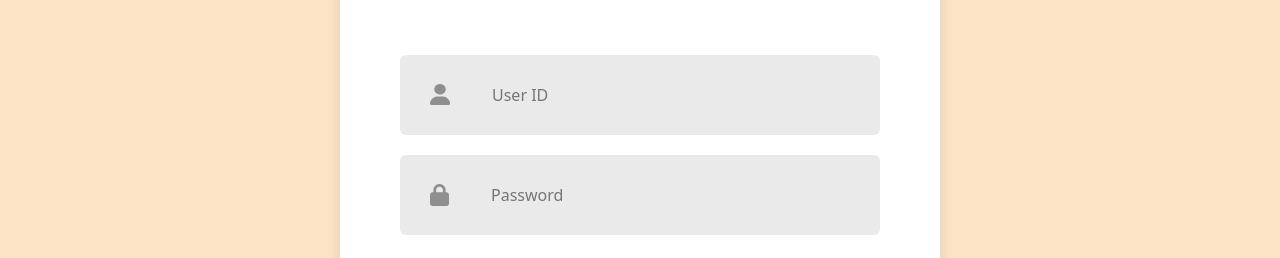
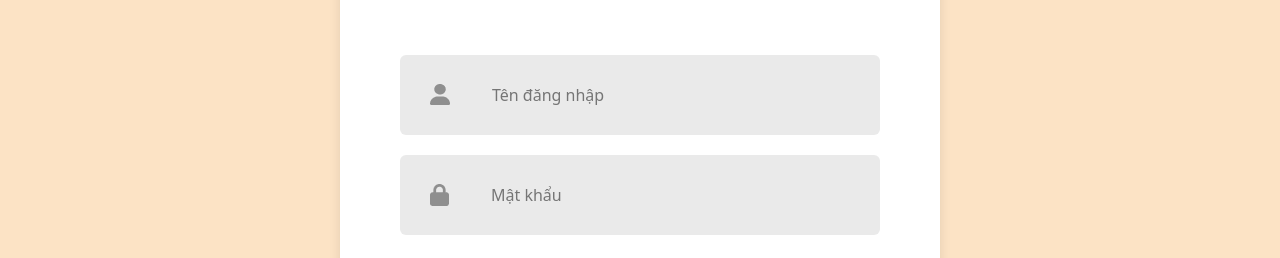
Before and after one commit to minhphong11122004/doan, a React (Create React App) app: page /signup in a window 1280 px wide. Shown: the part 368-626 px from the top of the page. Built offline with nearby package versions, Linux system fonts and the light colour scheme.

Commit message:
sửa APi lần đăng nhập đăng ký

```diff
--- a/src/component/Login.js
+++ b/src/component/Login.js
@@ -22,7 +22,7 @@ const Login = () => {
       );
 
       if (user) {
-        alert("Login successful!");
+        alert("đăng nhập thành công");
         localStorage.setItem("isLoggedIn", true);
         localStorage.setItem("username", username);
         navigate("/");
--- a/src/component/sign.js
+++ b/src/component/sign.js
@@ -8,14 +8,14 @@ import password_icon from "../Assets/password.png";
 
 function Signup() {
   const navigate = useNavigate(); // Khởi tạo useNavigate
-  const [userid, setUserid] = useState("");
+  const [username, setUserid] = useState("");
   const [password, setPassword] = useState("");
   const [msg, setMsg] = useState("");
   const [error, setError] = useState("");
 
   const handleInput = (event) => {
     const { name, value } = event.target;
-    if (name === "userid") {
+    if (name === "username") {
       setUserid(value);
     } else if (name === "password") {
       setPassword(value);
@@ -24,8 +24,8 @@ function Signup() {
 
   const submit = async (event) => {
     event.preventDefault();
-    if (!userid || !password) {
-      setError("All fields are required");
+    if (!username || !password) {
+      setError("vui lòng điền đầy đủ thông tin");
       setMsg("");
     } else {
       setError("");
@@ -33,9 +33,9 @@ function Signup() {
       try {
         // Gửi yêu cầu đăng ký tới API
         const response = await axios.post(
-          "https://localhost:7256/api/Account",
+          "https://localhost:7256/api/Users/register",
           {
-            userid: userid,
+            username: username,
             password: password,
           }
         );
@@ -43,9 +43,9 @@ function Signup() {
         console.log("Response:", response.data); // In ra phản hồi từ API
 
         // Kiểm tra phản hồi từ API
-        if (response.status === 200) {
+        if (response.status === 201) {
           // Kiểm tra mã trạng thái HTTP
-          setMsg(`${userid}: Signup Successfully!`);
+          setMsg(`${username}: đăng ký thành công`);
           setUserid("");
           setPassword("");
 
@@ -55,13 +55,13 @@ function Signup() {
             navigate("/login"); // Chuyển hướng về trang đăng nhập
           }, 2000);
         } else {
-          setError("Signup failed. Please try again."); // Nếu mã trạng thái không phải 200
+          setError("lỗi thiếu thông tin"); // Nếu mã trạng thái không phải 200
         }
       } catch (error) {
         if (error.response && error.response.status === 409) {
-          setError("User ID already exists. Please choose another.");
+          setError("lỗi 500");
         } else {
-          setError("Error signing up. Please try again.");
+          setError("tên đã được sử dụng vui lòng nhập tên khác");
         }
         console.error("Signup error:", error);
       }
@@ -78,22 +78,22 @@ function Signup() {
 
         <div className="inputs">
           <div className="inp">
-          <img src={User_icon} alt="" />
+            <img src={User_icon} alt="" />
             <input
               className="log"
               type="text"
-              placeholder="User ID"
-              name="userid"
-              value={userid}
+              placeholder="Tên đăng nhập"
+              name="username"
+              value={username}
               onChange={handleInput}
             />
           </div>
           <div className="inp">
-          <img src={password_icon} alt="" />
+            <img src={password_icon} alt="" />
             <input
               className="log"
               type="password"
-              placeholder="Password"
+              placeholder="Mật khẩu"
               name="password"
               value={password}
               onChange={handleInput}
```
